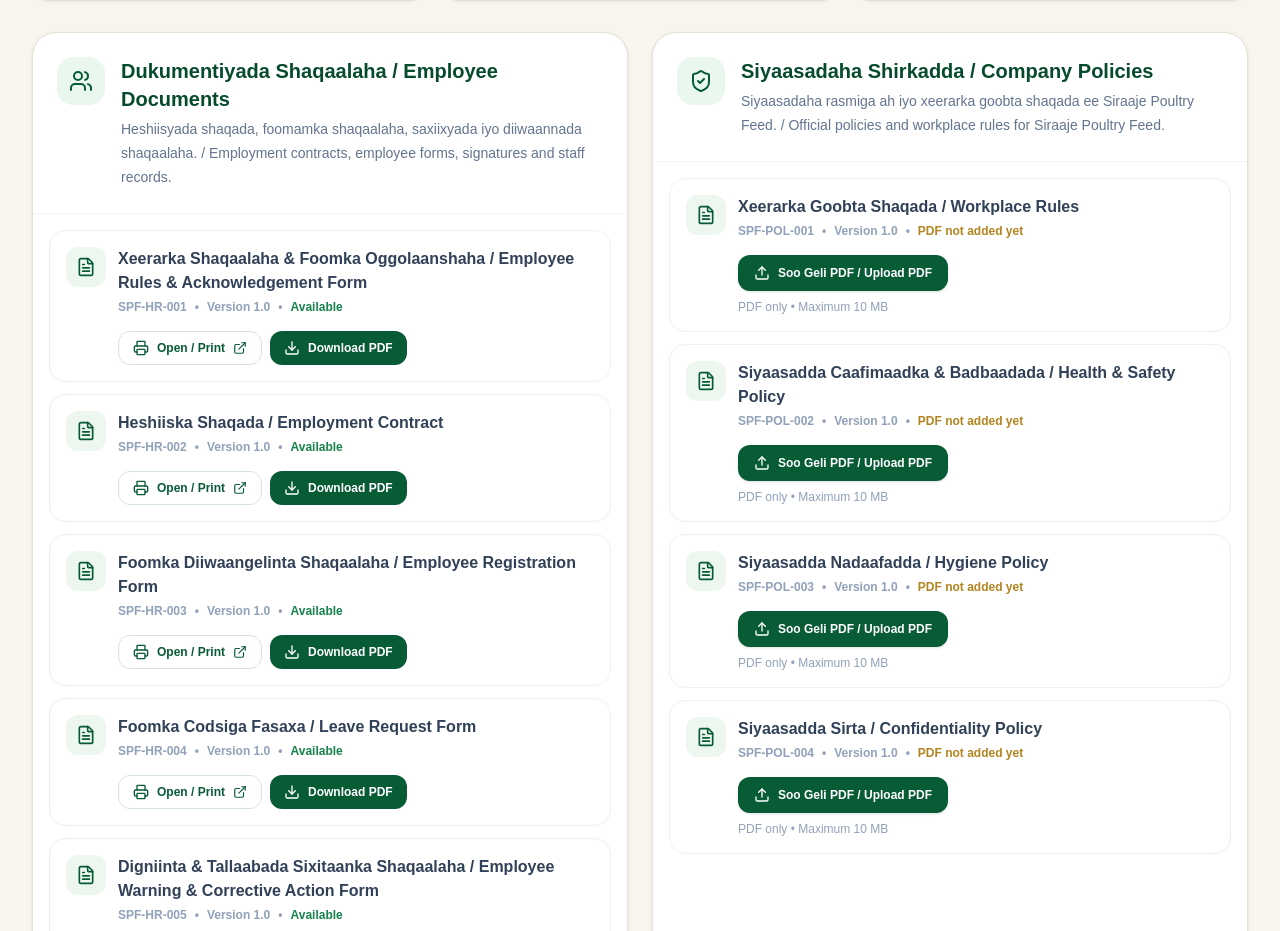
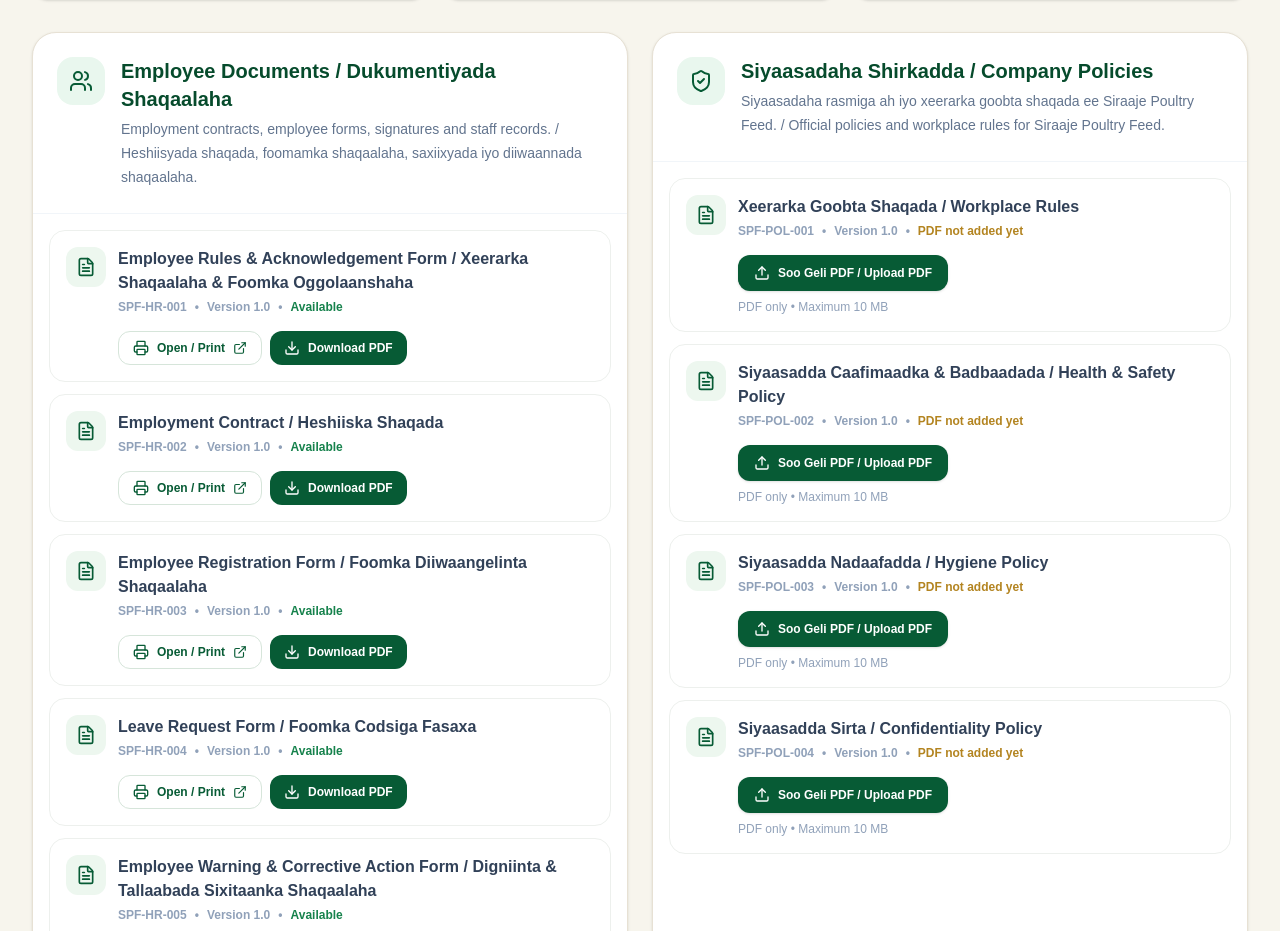
Before and after one commit to nimcofarms/siraaje-poultry-feed, a Next.js app: page /dashboard/documents in a window 1280 px wide. Shown: the part 481-1412 px from the top of the page. Built offline with nearby package versions, Linux system fonts and the light colour scheme; no server answers.

Commit message:
Show English first on employee documents

```diff
--- a/app/dashboard/documents/page.tsx
+++ b/app/dashboard/documents/page.tsx
@@ -60,13 +60,13 @@ type UploadedDocument = {
 
 const documentSections: DocumentSection[] = [
   {
-    title: "Dukumentiyada Shaqaalaha / Employee Documents",
+    title: "Employee Documents / Dukumentiyada Shaqaalaha",
     description:
-      "Heshiisyada shaqada, foomamka shaqaalaha, saxiixyada iyo diiwaannada shaqaalaha. / Employment contracts, employee forms, signatures and staff records.",
+      "Employment contracts, employee forms, signatures and staff records. / Heshiisyada shaqada, foomamka shaqaalaha, saxiixyada iyo diiwaannada shaqaalaha.",
     icon: Users,
     documents: [
       {
-        name: "Xeerarka Shaqaalaha & Foomka Oggolaanshaha / Employee Rules & Acknowledgement Form",
+        name: "Employee Rules & Acknowledgement Form / Xeerarka Shaqaalaha & Foomka Oggolaanshaha",
         code: "SPF-HR-001",
         version: "1.0",
         staticFile:
@@ -74,7 +74,7 @@ const documentSections: DocumentSection[] = [
         staticUploaded: true,
       },
       {
-        name: "Heshiiska Shaqada / Employment Contract",
+        name: "Employment Contract / Heshiiska Shaqada",
         code: "SPF-HR-002",
         version: "1.0",
         staticFile:
@@ -82,7 +82,7 @@ const documentSections: DocumentSection[] = [
         staticUploaded: true,
       },
       {
-        name: "Foomka Diiwaangelinta Shaqaalaha / Employee Registration Form",
+        name: "Employee Registration Form / Foomka Diiwaangelinta Shaqaalaha",
         code: "SPF-HR-003",
         version: "1.0",
         staticFile:
@@ -90,7 +90,7 @@ const documentSections: DocumentSection[] = [
         staticUploaded: true,
       },
       {
-        name: "Foomka Codsiga Fasaxa / Leave Request Form",
+        name: "Leave Request Form / Foomka Codsiga Fasaxa",
         code: "SPF-HR-004",
         version: "1.0",
         staticFile:
@@ -98,7 +98,7 @@ const documentSections: DocumentSection[] = [
         staticUploaded: true,
       },
       {
-        name: "Digniinta & Tallaabada Sixitaanka Shaqaalaha / Employee Warning & Corrective Action Form",
+        name: "Employee Warning & Corrective Action Form / Digniinta & Tallaabada Sixitaanka Shaqaalaha",
         code: "SPF-HR-005",
         version: "1.0",
         staticFile:
@@ -106,7 +106,7 @@ const documentSections: DocumentSection[] = [
         staticUploaded: true,
       },
       {
-        name: "Foomka Wareejinta & Soo Celinta Qalabka / Equipment Handover & Return Form",
+        name: "Equipment Handover & Return Form / Foomka Wareejinta & Soo Celinta Qalabka",
         code: "SPF-HR-006",
         version: "1.0",
         staticFile:
```
